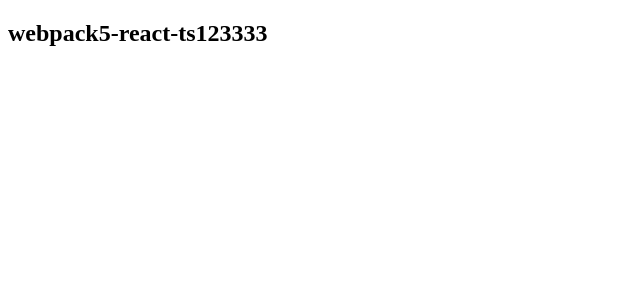
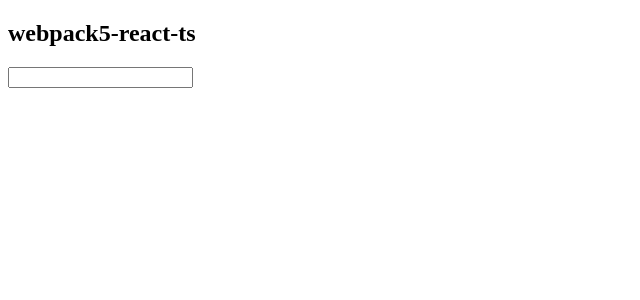
Before and after one commit to DerekRayna/derek-create-react, a React app: page / in a window 1280 px wide. Shown: the top 300 px of the page, without its empty margins (0-640 px from the left). Built offline with nearby package versions, Linux system fonts and the light colour scheme.

Commit message:
feat: 测试react基本功能

```diff
--- a/src/App.tsx
+++ b/src/App.tsx
@@ -2,7 +2,19 @@
 import React, { useState } from "react";
 
 function App() {
-  const [val, setVal] = useState(123333);
-  return <h2>webpack5-react-ts{val}</h2>;
+  const [val, setVal] = useState<string | undefined>(undefined);
+  return (
+    <>
+      <h2>webpack5-react-ts</h2>
+      <p>{val}</p>
+      <input
+        type="text"
+        value={val}
+        onChange={(e) => {
+          setVal(e.target.value);
+        }}
+      />
+    </>
+  );
 }
 export default App;
```
Also changed, not shown: 2 other files (tests, documents, lock files or other folders).
